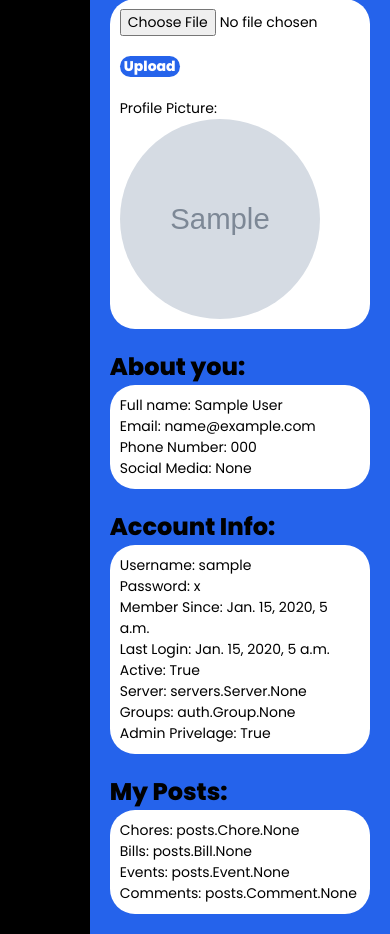
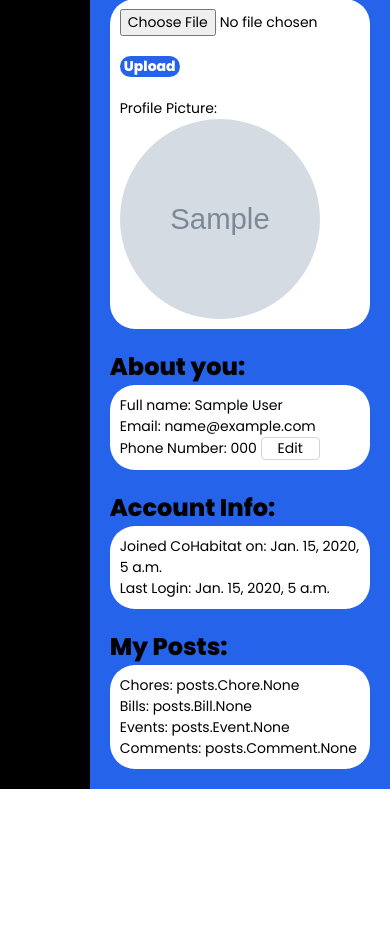
Before and after one commit to Ahmad1786/Senior-Project, a Django app: page /users/profile in a window 390 px wide; the page is wider, and only the part inside the window is pictured. Shown: the part 392-1326 px from the top of that part. After the commit the page ends 1181 px from the top of that part, so only its background shows below. Run offline with Django 5.2, Linux system fonts and the light colour scheme; a user stored in the database is signed in; tables that the repository leaves empty hold one stand-in row (values such as "Sample post"); grey boxes marked "Sample" are stand-in pictures; some libraries are stand-ins or nearby versions.

Commit message:
feat: dynamic edit phone number

```diff
--- a/project/project/settings.py
+++ b/project/project/settings.py
@@ -43,7 +43,7 @@
 
     # third party apps
 
-    # Temporary 3rd party UI for allauth - We should add our own custom UI later
+    # Temporary 3rd party UI for allauth
     # https://github.com/danihodovic/django-allauth-ui
     "allauth_ui", # Needs to be added before allauth
 
--- a/project/users/templates/users/profile.html
+++ b/project/users/templates/users/profile.html
@@ -179,20 +179,16 @@
         <div class="about">
             <span>Full name: {{ user_fields.first_name }} {{ user_fields.last_name }}</span><br/>
             <span>Email: {{ user_fields.email }}</span><br/>
-            <span>Phone Number: {{ user_fields.phone_number }}</span><br/>
-            <span>Social Media: {{ user_fields.socialaccount }}</span>
+            <span>Phone Number: <span id="phone-content"> {{ user_fields.phone_number }}</span></span>
+            <!-- edit phone number -->
+            <button class="border border-gray-300 px-4 rounded"  hx-get="{% url 'users:edit_phone_number' %}" hx-target="#dialog">Edit</button>
+            <div id="dialog"></div>
         </div>
 
         <h4 id="info">Account Info:</h4>
         <div class="accountInfo">
-            <span>Username: {{ user_fields.username }}</span><br/>
-            <span class="pass">Password: {{ user_fields.password }}</span><br/>
-            <span>Member Since: {{ user_fields.date_joined }}</span><br/>
+            <span>Joined CoHabitat on: {{ user_fields.date_joined }}</span><br/>
             <span>Last Login: {{ user_fields.last_login }}</span><br/>
-            <span>Active: {{ user_fields.is_active }}</span><br/>
-            <span>Server: {{ user_fields.servers }}</span><br/>
-            <span>Groups: {{ user_fields.groups }}</span><br/>
-            <span>Admin Privelage: {{ user_fields.is_superuser }}</span>
         </div>
 
         <h4 id="myPost" >My Posts:</h4>
--- a/project/users/urls.py
+++ b/project/users/urls.py
@@ -10,6 +10,8 @@
     path('notifications', notification_views.notification_page, name="notification_page"),
     path('unread-notification-count', notification_views.unread_notification_count, name="unread_notification_count"),
     path('mark-as-read/<int:notification_id>', notification_views.mark_as_read, name="mark_as_read"),
+    path('edit-phone-number', views.edit_phone_number, name="edit_phone_number"),
+    path('empty', views.empty_response, name="empty_response"),
 ]
 
 testing_routes = [
--- a/project/users/views.py
+++ b/project/users/views.py
@@ -29,3 +29,36 @@
     )
 
     return HttpResponse("<h2>Email Sent Successfully!</h2>")
+
+from django import forms
+from phonenumber_field.formfields import PhoneNumberField
+from phonenumber_field.widgets import PhoneNumberPrefixWidget
+class EditPhoneForm(forms.Form):
+    phone_number = PhoneNumberField(required=False, label='New Phone Number',
+                                     widget=PhoneNumberPrefixWidget(initial='US', attrs={'placeholder': 'Phone number'}))
+
+is_htmx = lambda request: request.headers.get('HX-Request', False)
+# Edit phone number
+@login_required
+def edit_phone_number(request):
+
+    if not is_htmx(request):
+        return HttpResponse(status=405)
+
+    if request.method == 'POST':
+        form = EditPhoneForm(request.POST)
+        if form.is_valid():
+            request.user.phone_number = form.cleaned_data['phone_number']
+            request.user.save()
+            response = HttpResponse(form.cleaned_data['phone_number'])
+            response.headers['HX-Retarget'] = '#phone-content'
+            return response
+        else:
+            response = HttpResponse("Inavlid Phone Number")
+            response.headers['HX-Retarget'] = '#dialog'
+            return response
+    else:
+        return render(request, 'users/edit_phone_number.html', context={'form': EditPhoneForm()})
+
+def empty_response(request):
+    return HttpResponse("")
```
Also changed, not shown: project/posts/group_page_forms.py (+3 -20 lines), project/users/templates/users/edit_phone_number.html (added, +10 -0 lines).
